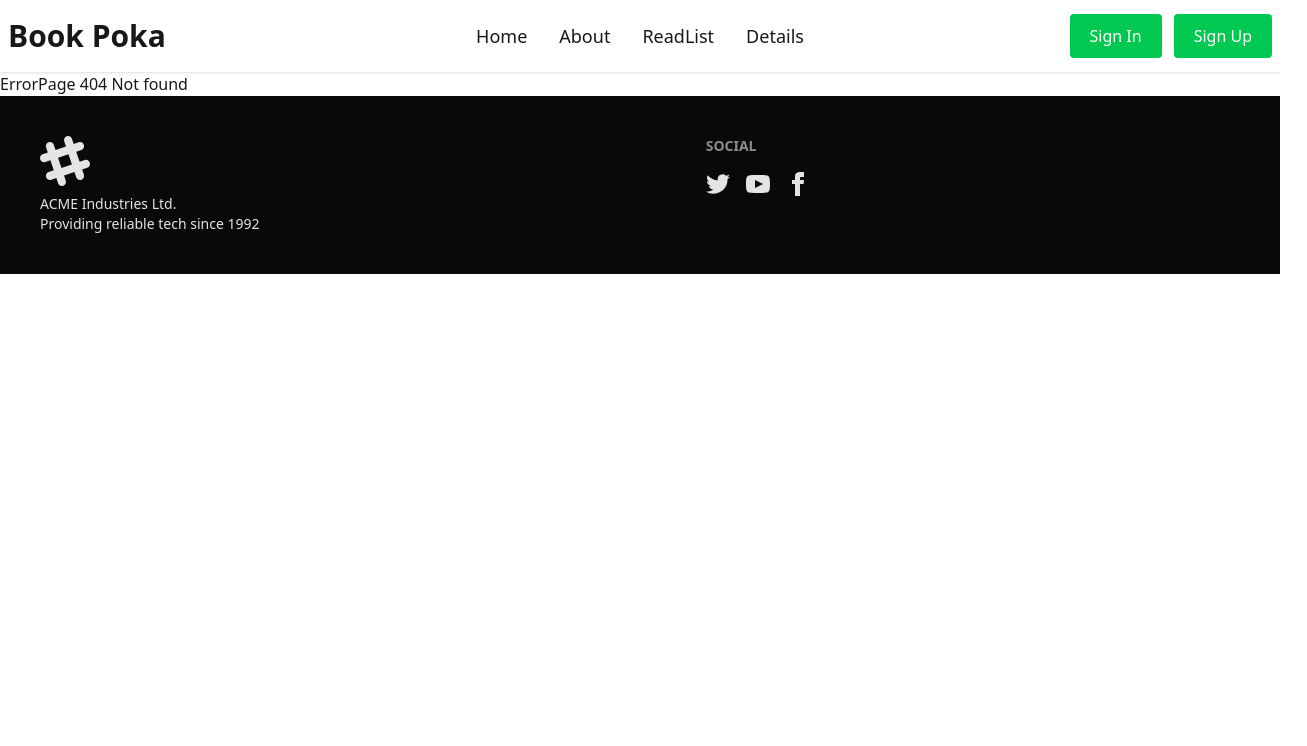
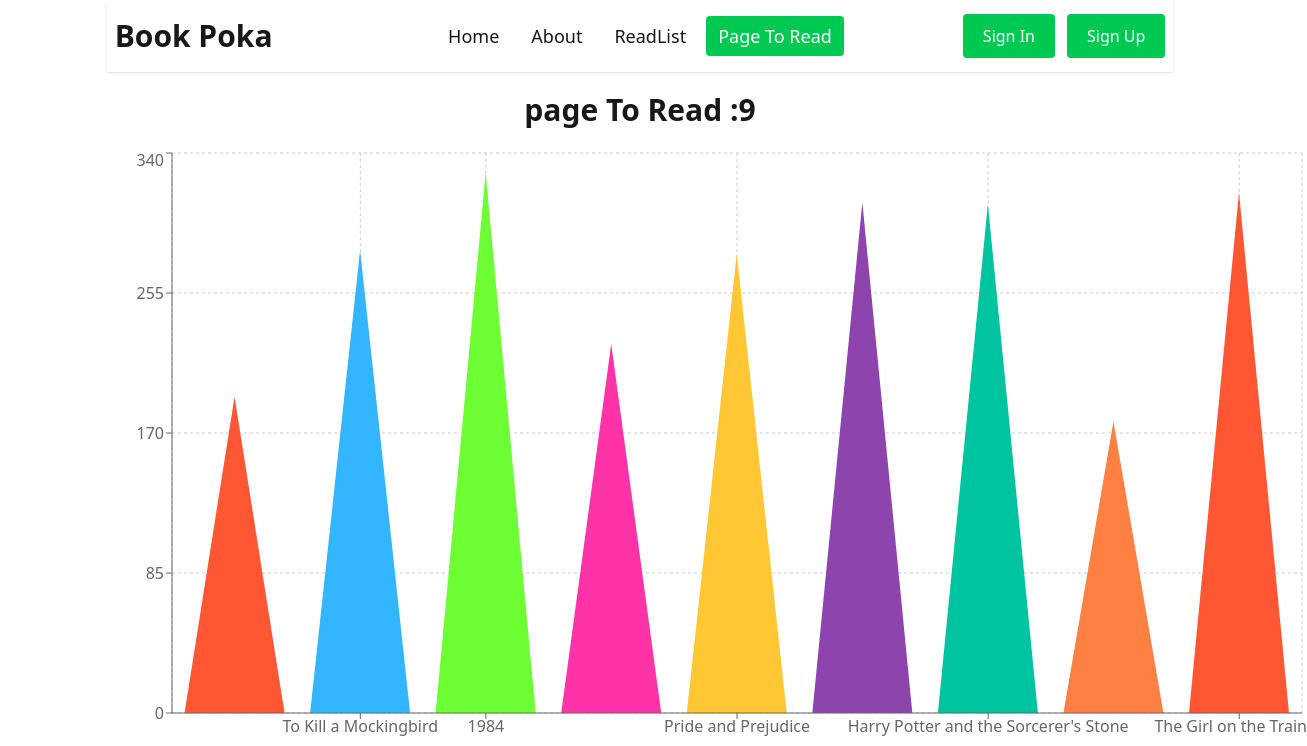
Before and after one commit to Bijoy-karmokar/Book_Vibe_Store, a React (Vite) app: page /pageToRead in a window 1280 px wide. Before the commit this address had no page. Shown: the top 746 px of the page, 1307 px wide, since content can reach past the window. Built offline with nearby package versions, Linux system fonts and the light colour scheme.

Commit message:
PageToRead section

```diff
--- a/package.json
+++ b/package.json
@@ -16,6 +16,7 @@
     "react-dom": "^19.2.0",
     "react-tabs": "^6.1.0",
     "react-toastify": "^11.0.5",
+    "recharts": "^3.5.1",
     "tailwindcss": "^4.1.17"
   },
   "devDependencies": {
--- a/src/Routes/Routes.jsx
+++ b/src/Routes/Routes.jsx
@@ -4,6 +4,7 @@ import ErrorPage from "../pages/ErrorPage/ErrorPage";
 import Home from "../pages/Home/Home";
 import BookDetails from "../pages/Books/BookDetails";
 import ReadList from "../pages/ReadList/ReadList";
+import PageToRead from "../pages/ReadList/PageToRead";
 
 const router = createBrowserRouter([
     {
@@ -23,6 +24,11 @@ const router = createBrowserRouter([
                Component:ReadList
             },
             {
+              path:"/pageToRead",
+              loader:()=>fetch('/booksData.json'),
+              Component:PageToRead
+            },
+            {
                 path:'/bookDetails/:bookId',
                 loader:()=>fetch('/booksData.json'),
                 Component:BookDetails
--- a/src/components/Navbar/Navbar.jsx
+++ b/src/components/Navbar/Navbar.jsx
@@ -14,7 +14,7 @@ const Navbar = () => {
         <NavLink className={({isActive})=>isActive? "bg-green-500 text-white" : " "} to={"/readlist"}>ReadList</NavLink>
       </li>
       <li>
-        <NavLink className={({isActive})=>isActive? "bg-green-500 text-white" : " "} to={"/details"}>Details</NavLink>
+        <NavLink className={({isActive})=>isActive? "bg-green-500 text-white" : " "} to={"/pageToRead"}>Page To Read</NavLink>
       </li>
     </>
   );
--- /dev/null
+++ b/src/pages/ReadList/PageToRead.jsx
@@ -0,0 +1,53 @@
+import React from 'react';
+import { useLoaderData } from 'react-router';
+import { Bar, BarChart, CartesianGrid, Cell, Tooltip, XAxis, YAxis } from 'recharts';
+
+const PyramidBar = (props) => {
+    const { x, y, width, height, fill } = props;
+
+    const path = `
+        M ${x + width / 2} ${y}
+        L ${x} ${y + height}
+        L ${x + width} ${y + height}
+        Z
+    `;
+
+    return <path d={path} fill={fill} />;
+};
+
+
+const PageToRead = () => {
+
+    const data = useLoaderData();
+    // console.log(data);
+    const colors = [
+        "#FF5733",
+        "#33B5FF",
+        "#6DFF33",
+        "#FF33A8",
+        "#FFC733",
+        "#8E44AD",
+        "#00C49F",
+        "#FF8042"
+    ];
+
+
+    return (
+        <div>
+            <h1 className="text-3xl text-center font-semibold my-5">page To Read :{data.length}</h1>
+            <BarChart width={1200} height={600} data={data}>
+                <CartesianGrid strokeDasharray={"3 3"}></CartesianGrid>
+                <XAxis dataKey={"bookName"}></XAxis>
+                <YAxis></YAxis>
+                <Tooltip></Tooltip>
+                <Bar dataKey={"totalPages"}  fill="#8884d8" shape={<PyramidBar></PyramidBar>}>
+                 {data.map((_, index) => (
+                        <Cell key={index} fill={colors[index % colors.length]} />
+                    ))}
+                </Bar>
+            </BarChart>
+        </div>
+    );
+};
+
+export default PageToRead;
```
Also changed, not shown: 1 other file (tests, documents, lock files or other folders).
